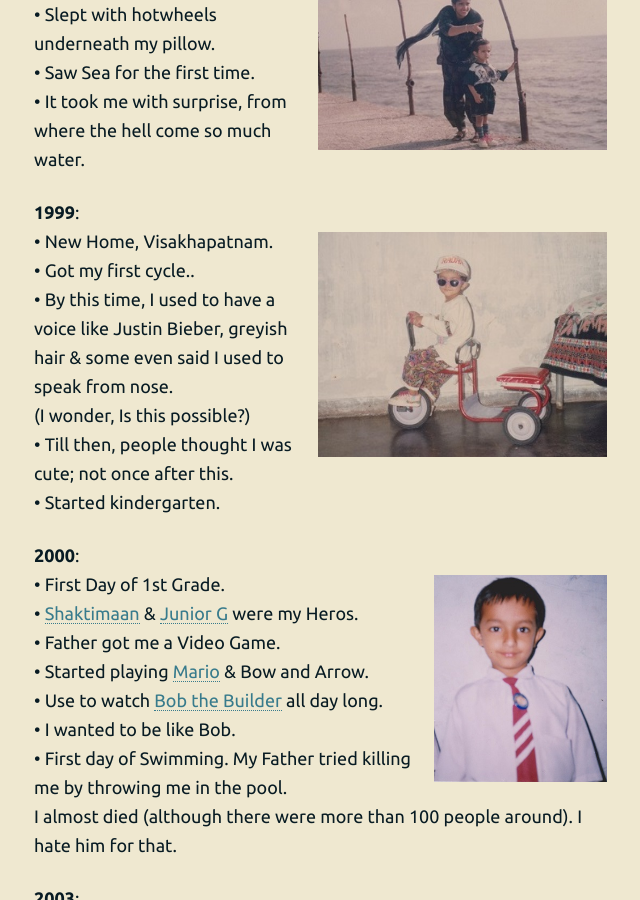
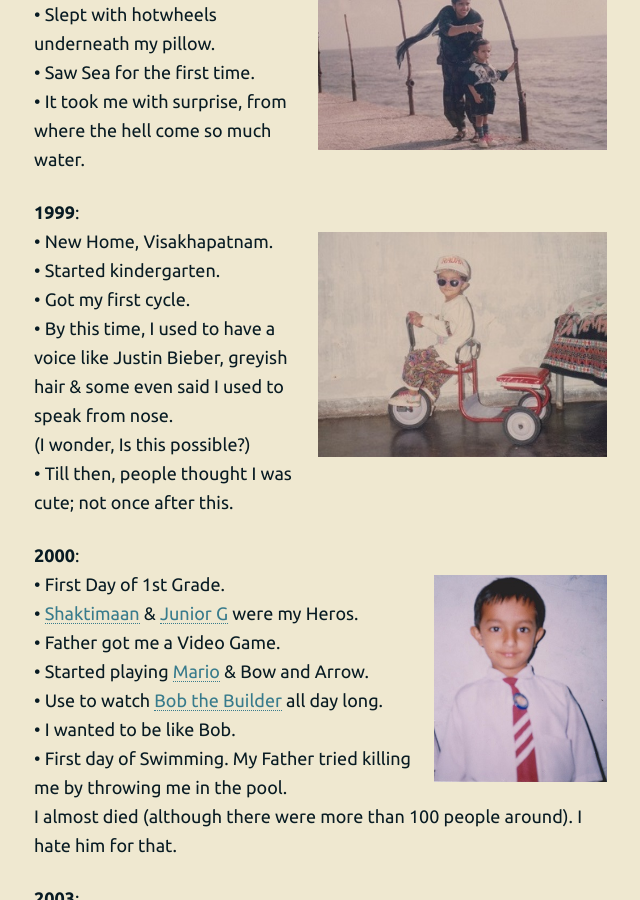
Before and after one commit to 93notes/93notes.github.io, a Jekyll site: the page built from timeline.html, in a window 1280 px wide and 900 px high, scrolled down 575 px. Shown: the whole window, without its empty margins (317-957 px from the left). Built offline with Jekyll 4.4.1, drawn with Linux system fonts in a browser that asks for light colours; nearby versions of some CDN libraries.

```diff
--- a/timeline.html
+++ b/timeline.html
@@ -60,11 +60,11 @@ He wanted me to be as Rich as his freind. LOL. </br>
 <p>
 <strong>1999</strong>: </br>
 <img width="50%"  src="/images/personal/my-first-cycle.jpg" alt="My first Cycle"/>
-&bull; New Home, Visakhapatnam. </br>
-&bull; Got my first cycle.. </br>
+&bull; New Home, Visakhapatnam.</br>
+&bull; Started kindergarten.</br>
+&bull; Got my first cycle.</br>
 &bull; By this time, I used to have a voice like Justin Bieber, greyish hair &amp; some even said I used to speak from nose. </br>(I wonder, Is this possible?)</br>
 &bull; Till then, people thought I was cute; not once  after this. </br>
-&bull; Started kindergarten. </br>
 </p>
 
 
```
